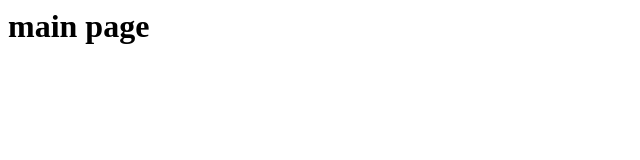
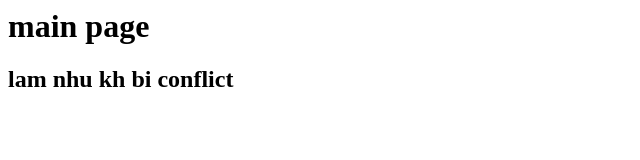
Before and after one commit to Nguyentrongkha2k4/BTL-Advance-Programing, a plain HTML site: page index.html in a window 1280 px wide. Shown: the whole page, without its empty margins (0-640 px from the left). Drawn offline with Linux system fonts and the light colour scheme.

Commit message:
lam nhu ko bi conflict

```diff
--- a/index.html
+++ b/index.html
@@ -1 +1,2 @@
 <h1>main page</h1>
+<h2>lam nhu kh bi conflict</h2>
```
